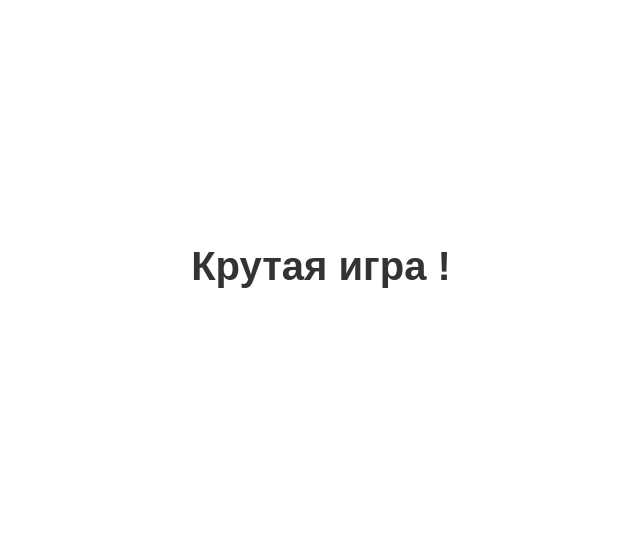
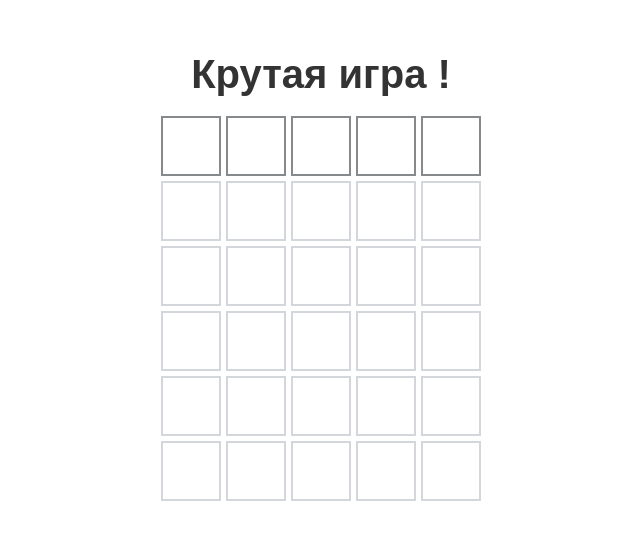
Before and after one commit to ruuuu/React_wordle, a React (Vite) app: page / in a window 1280 px wide. Shown: the part 114-654 px from the top of the page, without its empty margins (319-959 px from the left). Built offline with nearby package versions, Linux system fonts and the light colour scheme.

Commit message:
add game-board

```diff
--- a/src/App.jsx
+++ b/src/App.jsx
@@ -98,7 +98,7 @@ function App() { // точка входа
       return 'present';
     }
 
-    return 'not found';  // Если буквы нет в слове
+    return 'absent';  // Если буквы нет в слове
   }
 
 
@@ -120,18 +120,45 @@ function App() { // точка входа
         <h1>Крутая игра !</h1>
       </header>
 
-     <div className='game-board'>
+      <div className='game-board'>
+      {/* Отображаем текущие попытки:  */}
       {
-        guesses.map((guess, guessIndex) => {  // [ <div></div>, <div></div>, ]
+        guesses.map((guess, guessIndex) => (  // вернет [ <div></div>, <div></div>, ]
           <div key={guessIndex} className='word-row'>
-            { Array.from({ length:5 }).map((_, letterIndex) => {
-              <div key={letterIndex} className=''></div>
-              })
+            { Array.from({ length:5 }).map((_, letterIndex) => (  // вернет [ <div></div>, <div></div>, ]
+                <div key={letterIndex} className={`letter-box ${getCellColor(guesses[letterIndex], letterIndex, guesses)}`}> {guesses[letterIndex] || ''} </div>
+              ))
             }
           </div>
-        })
+        ))
       }
-     </div>
+
+
+      {/* строка ввода: */}
+      { !gameOver && guesses.length < MAX_ATTEMPTS &&  ( // если условие выполнется то отобразим блок <вшм>
+        <div className='word-row current'>
+          { Array.from({ length: 5 }).map((_, letterIndex) => (         // вернет [ <div></div>, <div></div>, ]
+              <div key={letterIndex} className='letter-box'> {guesses[letterIndex] || ''} </div>
+            ))
+          }
+        </div>
+       )
+      }
+
+
+      {/* заполняем оставшиеся пустые строки: */}
+      { !gameOver && Array.from({ length: MAX_ATTEMPTS - guesses.length -1 }).map((_, rowIndex) => ( // если !gameOver true, то отобразит
+          <div key={rowIndex} className='word-row'>
+            { Array.from({ length: 5}).map((_, letterIndex)=>(
+                <div key={letterIndex} className='letter-box'></div>
+            ))}
+          </div>
+        ))
+      }
+      </div>
+
+      {/* добавляем блок сообщения для пользователя: если message =true то отобразит блок */}
+      { message && <div className='message'> {message} </div> }
     </div>
   )
 }
```
